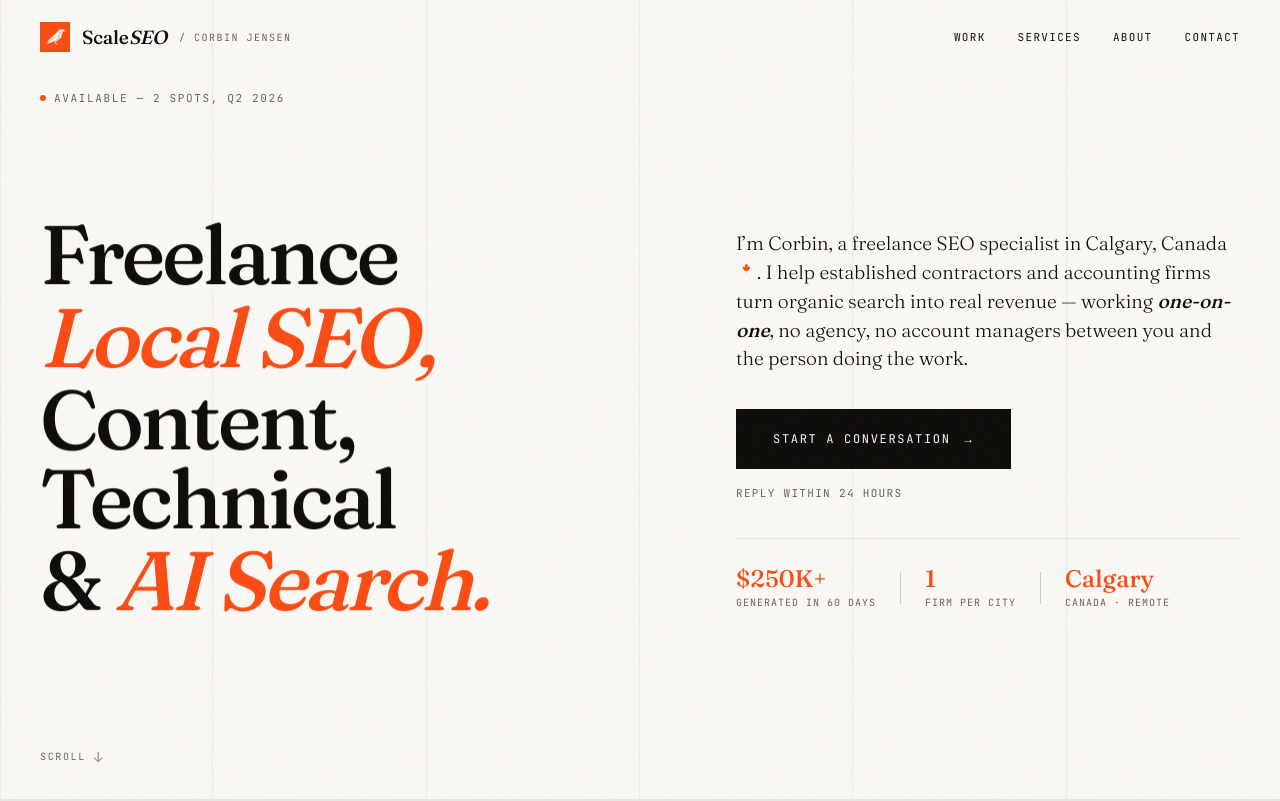
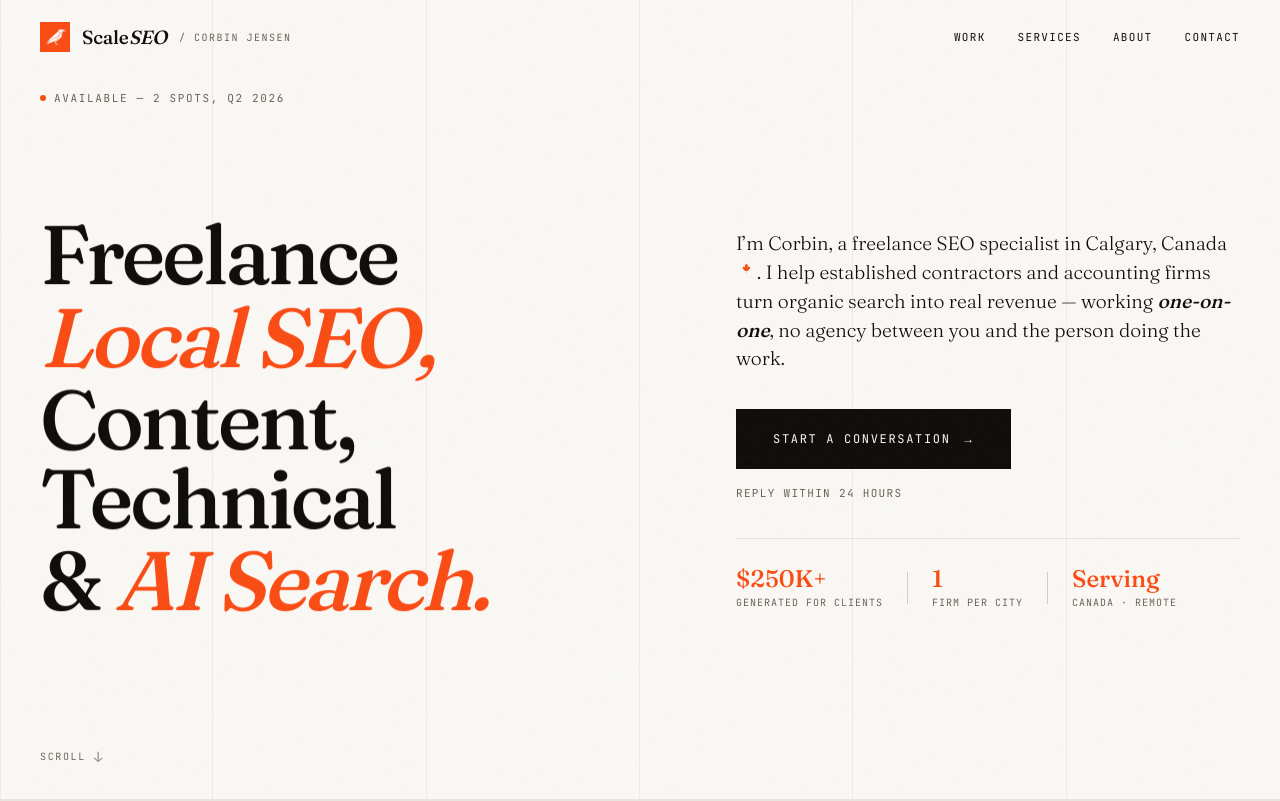
Before and after one commit to ScaleCRMCO/scaleseo, a Next.js app: page / in a window 1280 px wide. Shown: the top 801 px of the page. Built offline with nearby package versions, Linux system fonts and the light colour scheme.

Commit message:
Update Hero.tsx

```diff
--- a/src/app/sections/home/Hero.tsx
+++ b/src/app/sections/home/Hero.tsx
@@ -59,7 +59,7 @@ export default function Hero() {
             </span>
             . I help established contractors and accounting firms turn organic
             search into real revenue — working <strong>one-on-one</strong>, no
-            agency, no account managers between you and the person doing the work.
+            agency between you and the person doing the work.
           </p>
 
           <div className={styles.ctaGroup}>
@@ -74,7 +74,7 @@ export default function Hero() {
           <div className={styles.proof}>
             <div className={styles.proofItem}>
               <span className={styles.proofNum}>$250K+</span>
-              <span className={styles.proofLabel}>generated in 60 days</span>
+              <span className={styles.proofLabel}>generated for clients</span>
             </div>
             <div className={styles.proofDivider} />
             <div className={styles.proofItem}>
@@ -83,7 +83,7 @@ export default function Hero() {
             </div>
             <div className={styles.proofDivider} />
             <div className={styles.proofItem}>
-              <span className={styles.proofNum}>Calgary</span>
+              <span className={styles.proofNum}>Serving</span>
               <span className={styles.proofLabel}>Canada · Remote</span>
             </div>
           </div>
```
